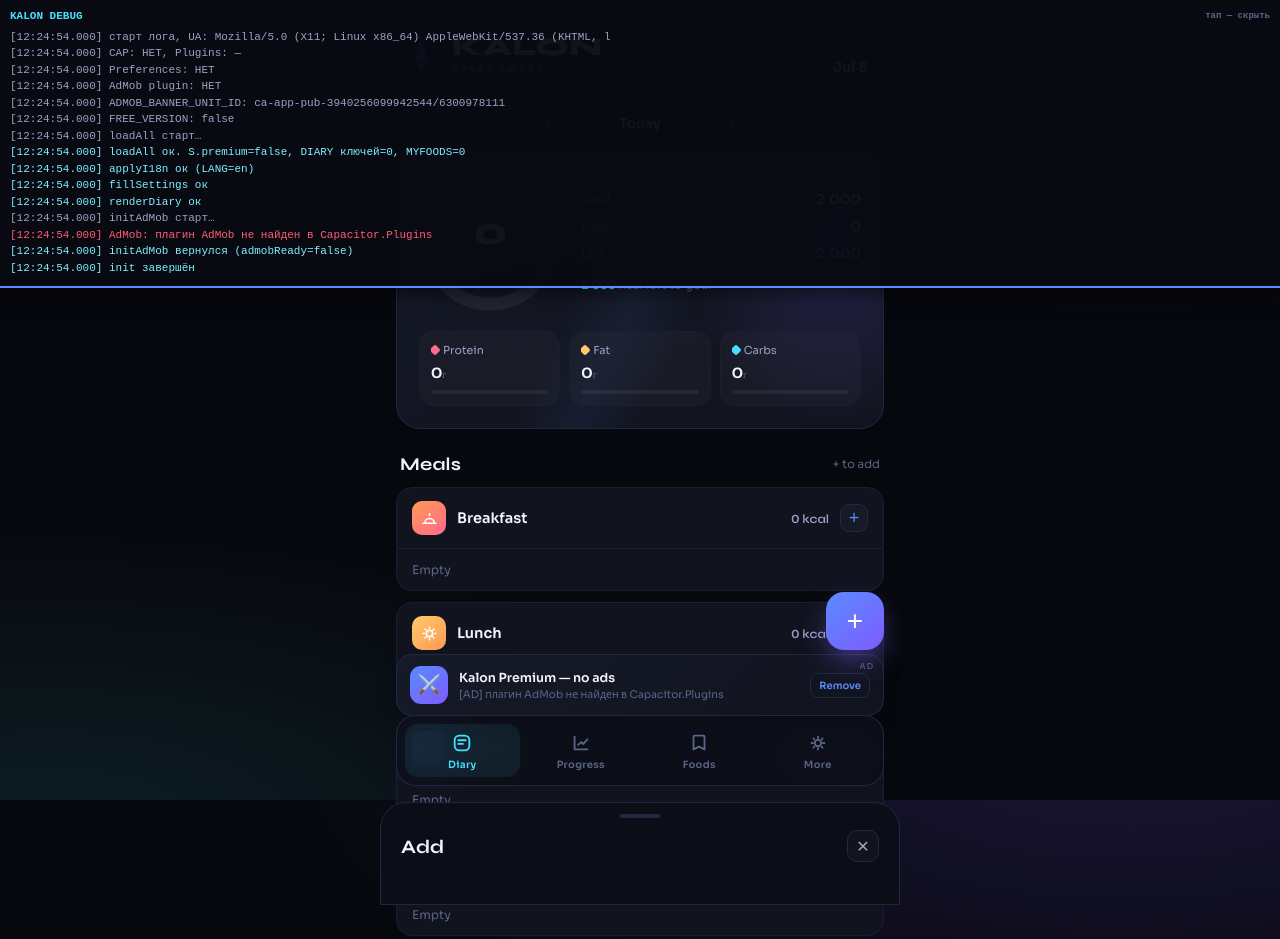
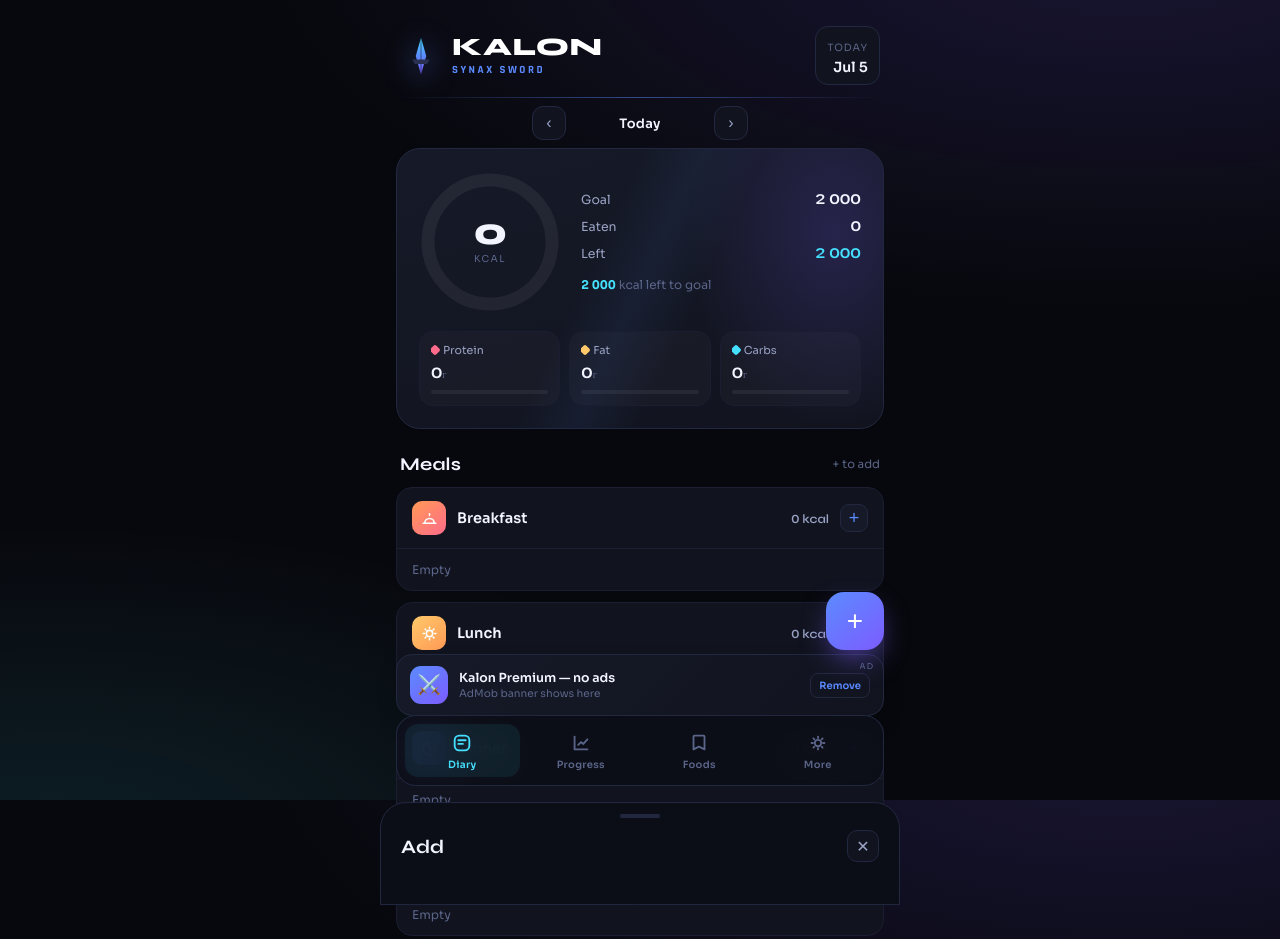
Before and after one commit to sonnzxx3-dot/kalon, a website: page kalon-project/www/index.html in a window 1280 px wide. Shown: the top 939 px of the page. Drawn offline with nearby package versions, Linux system fonts and the light colour scheme.

Commit message:
Update index.html

```diff
--- a/kalon-project/www/index.html
+++ b/kalon-project/www/index.html
@@ -316,39 +316,7 @@
 </style>
 </head>
 <body>
-
-<!-- ЭКРАННЫЙ ДИАГНОСТИЧЕСКИЙ ЛОГ (тап — скрыть) -->
-<div id="kalonLog" style="position:fixed;top:0;left:0;right:0;max-height:45vh;overflow:auto;z-index:2147483647;background:rgba(10,10,18,.96);color:#f2f4ff;font-family:monospace;font-size:11px;line-height:1.5;padding:8px 10px 10px;border-bottom:2px solid #5b8bff;box-shadow:0 4px 20px rgba(0,0,0,.6);word-break:break-word">
-  <div style="font-weight:700;color:#46e0ff;margin-bottom:4px;display:flex;justify-content:space-between;align-items:center">
-    <span>KALON DEBUG</span>
-    <span style="font-size:9px;color:#5b6589">тап — скрыть</span>
-  </div>
-  <div id="kalonLogBody"></div>
-</div>
-<script>
-(function(){
-  const box = document.getElementById('kalonLog');
-  const body = document.getElementById('kalonLogBody');
-  box.addEventListener('click', ()=> box.style.display='none');
-  const colors = {info:'#9aa3c4', ok:'#7df0ff', warn:'#ffc869', err:'#ff5d73'};
-  function ts(){const d=new Date();return String(d.getHours()).padStart(2,'0')+':'+String(d.getMinutes()).padStart(2,'0')+':'+String(d.getSeconds()).padStart(2,'0')+'.'+String(d.getMilliseconds()).padStart(3,'0');}
-  window.klog = function(type, msg){
-    const line = document.createElement('div');
-    line.style.color = colors[type] || colors.info;
-    line.textContent = '['+ts()+'] '+msg;
-    body.appendChild(line);
-    box.scrollTop = box.scrollHeight;
-  };
-  // ловим ЛЮБЫЕ JS-ошибки
-  window.addEventListener('error', (e)=>{
-    klog('err', 'JS ERROR: '+(e.message||'?')+' @ '+(e.filename||'?')+':'+(e.lineno||'?'));
-  });
-  window.addEventListener('unhandledrejection', (e)=>{
-    klog('err', 'PROMISE REJECT: '+(e.reason&&e.reason.message ? e.reason.message : String(e.reason)));
-  });
-  klog('info', 'старт лога, UA: '+navigator.userAgent.substring(0,60));
-})();
-</script>
+<script>window.klog=function(){};</script>
 <div class="app">
   <header>
     <div class="brand">
@@ -1001,7 +969,7 @@
 
 /* ==== AdMob ==== */
 const ADMOB_APP_ID='ca-app-pub-1788139495634661~5741433334'; // App ID (прописан также в AndroidManifest)
-const ADMOB_BANNER_UNIT_ID='ca-app-pub-3940256099942544/6300978111';  // ТЕСТОВЫЙ Google — показывает Test Ad мгновенно. Боевой: ca-app-pub-1788139495634661/2775803738
+const ADMOB_BANNER_UNIT_ID='ca-app-pub-1788139495634661/2775803738';  // боевой Ad Unit баннера
 
 /* ==== Google Play Billing (подписка) ==== */
 const SUB_PRODUCT_MONTHLY='kalon_premium_monthly';
@@ -1900,41 +1868,23 @@
 
 /* ===== AD BANNER (AdMob) ===== */
 let admobReady=false;
-function _adDebug(msg){
-  // ДИАГНОСТИКА: показывает состояние рекламы в подписи заглушки (временно)
-  try{ const el=document.querySelector('#adBanner .ad-sub'); if(el) el.textContent='[AD] '+msg; }catch(e){}
-  try{ klog(msg.includes('ошибка')||msg.includes('не найден')?'err':'info', 'AdMob: '+msg); }catch(e){}
-}
+function _adDebug(msg){ /* отладка убрана */ }
 async function initAdMob(){
   if(FREE_VERSION || S.premium) return;
   try{
     const AdMob = window.Capacitor?.Plugins?.AdMob;
-    if(!AdMob){ _adDebug('плагин AdMob не найден в Capacitor.Plugins'); return; }
-    if(!ADMOB_BANNER_UNIT_ID){ _adDebug('пустой Ad Unit ID'); return; }
-
-    // Слушатели событий баннера — покажут РЕАЛЬНЫЙ результат от Google
-    try{
-      AdMob.addListener('bannerAdLoaded', ()=> klog('ok','AdMob: bannerAdLoaded — баннер ЗАГРУЖЕН Google'));
-      AdMob.addListener('bannerAdFailedToLoad', (err)=> klog('err','AdMob: FAILED code='+(err&&err.code!=null?err.code:'?')+' msg='+(err&&err.message?err.message:'?')));
-      AdMob.addListener('bannerAdSizeChanged', (sz)=> klog('info','AdMob: размер баннера '+(sz?JSON.stringify(sz):'?')));
-    }catch(e){ klog('warn','listeners: '+e.message); }
-
-    _adDebug('инициализация…');
+    if(!AdMob || !ADMOB_BANNER_UNIT_ID) return;
     await AdMob.initialize();
-    _adDebug('показ баннера…');
     await AdMob.showBanner({
       adId: ADMOB_BANNER_UNIT_ID,
       adSize: 'BANNER',
-      position: 'TOP_CENTER',
-      margin: 60
+      position: 'BOTTOM_CENTER',
+      margin: 0
     });
     admobReady=true;
-    // прячем HTML-заглушку, т.к. показывается реальный баннер
     $('#adBanner')?.classList.add('hidden');
     document.body.classList.remove('has-ad');
-  }catch(e){
-    _adDebug('ошибка: '+(e&&e.message?e.message:String(e)));
-  }
+  }catch(e){ /* тихо: остаётся HTML-заглушка */ }
 }
 async function removeAdMob(){
   try{ const AdMob=window.Capacitor?.Plugins?.AdMob; if(AdMob&&admobReady){ await AdMob.removeBanner(); admobReady=false; } }catch(e){}
@@ -1975,26 +1925,17 @@
 
 /* ===== INIT ===== */
 (async function(){
-  klog('info', 'CAP: '+(window.Capacitor?'есть':'НЕТ')+', Plugins: '+(window.Capacitor?.Plugins?Object.keys(window.Capacitor.Plugins).join(','):'—'));
-  klog('info', 'Preferences: '+(window.Capacitor?.Plugins?.Preferences?'ЕСТЬ':'НЕТ'));
-  klog('info', 'AdMob plugin: '+(window.Capacitor?.Plugins?.AdMob?'ЕСТЬ':'НЕТ'));
-  klog('info', 'ADMOB_BANNER_UNIT_ID: '+(ADMOB_BANNER_UNIT_ID||'пусто'));
-  klog('info', 'FREE_VERSION: '+FREE_VERSION);
-
-  klog('info', 'loadAll старт…');
   await loadAll();
-  klog('ok', 'loadAll ок. S.premium='+S.premium+', DIARY ключей='+Object.keys(DIARY).length+', MYFOODS='+MYFOODS.length);
-
-  applyI18n(); klog('ok', 'applyI18n ок (LANG='+LANG+')');
-  fillSettings(); klog('ok', 'fillSettings ок');
-  renderDiary(); klog('ok', 'renderDiary ок');
-  renderWeightLast(); renderMyFoods();
-
-  klog('info', 'initAdMob старт…');
-  try{ await initAdMob(); klog('ok', 'initAdMob вернулся (admobReady='+admobReady+')'); }catch(e){ klog('err','initAdMob: '+e.message); }
-  try{ if(!S.premium) await silentRestore(); }catch(e){ klog('err','silentRestore: '+e.message); }
-  try{ await checkForUpdate(); }catch(e){ klog('err','checkForUpdate: '+e.message); }
-  klog('ok', 'init завершён');
+  applyI18n();
+  fillSettings();
+  renderDiary();
+  renderWeightLast();
+  renderMyFoods();
+  // Реклама и проверка подписки — только в нативной среде, с fallback
+  try{ await initAdMob(); }catch(e){}
+  try{ if(!S.premium) await silentRestore(); }catch(e){}
+  // Проверка обновлений через Google Play (In-App Updates)
+  try{ await checkForUpdate(); }catch(e){}
 })();
 /* Тихая проверка активной подписки при запуске (без сообщений пользователю) */
 async function silentRestore(){
```
